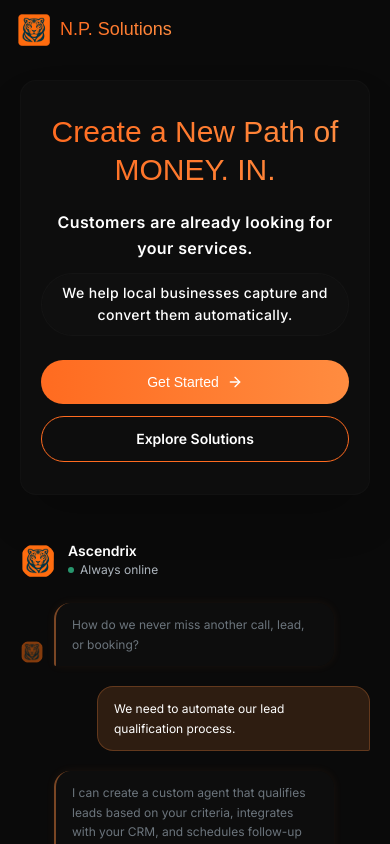
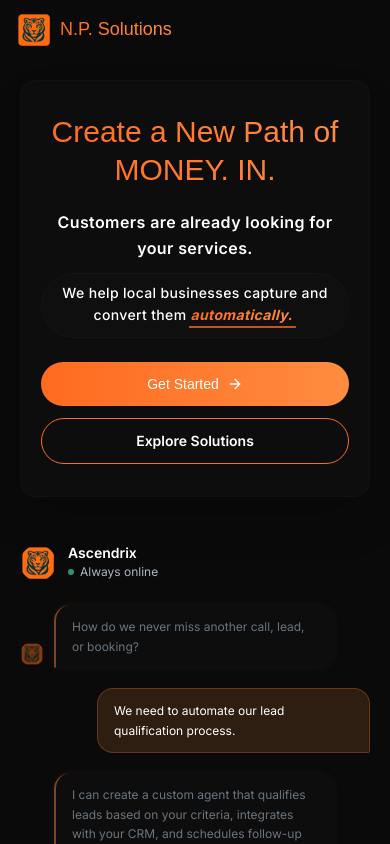
Before and after one commit to niiyiko/npsolutions2026, a React (Vite) app: page / in a window 390 px wide. Shown: the top 844 px of the page. Built offline with nearby package versions, Linux system fonts and the light colour scheme.

Commit message:
mobile updates 7

```diff
--- a/src/components/mobile/MobileHero.tsx
+++ b/src/components/mobile/MobileHero.tsx
@@ -26,7 +26,13 @@ const MobileHero: React.FC<MobileHeroProps> = ({ onOpenModal }) => {
           </p>
 
           <p className="text-white text-sm mb-6 leading-relaxed font-medium tracking-wide bg-primary-800/50 px-4 py-2 rounded-full border border-primary-700/50">
-            We help local businesses capture and convert them automatically.
+            We help local businesses capture and convert them{' '}
+            <span className="font-extrabold gradient-text italic pr-1 relative inline-block">
+              automatically.
+              <svg className="absolute -bottom-0.5 left-0 w-full h-2 overflow-visible" viewBox="0 0 140 8" fill="none">
+                <path d="M-2 4 L138 4" stroke="#FF6B20" strokeWidth="2" strokeLinecap="round" className="animate-draw-underline" />
+              </svg>
+            </span>
           </p>
 
           <div className="flex flex-col gap-3">
```
